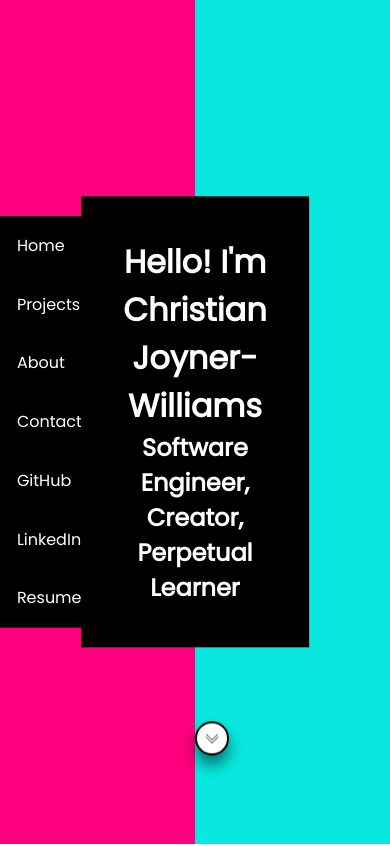
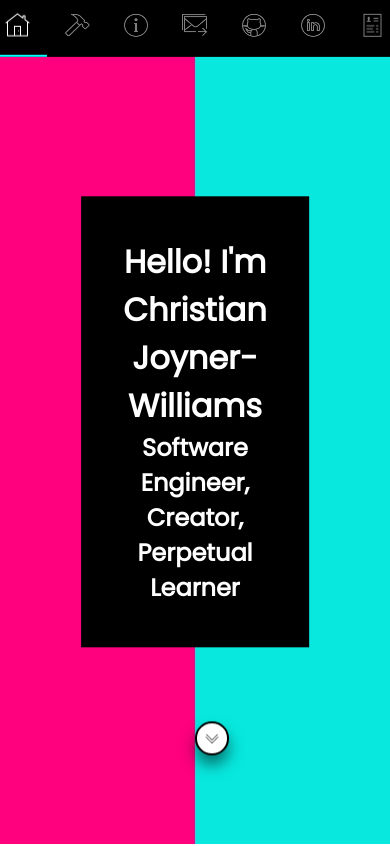
Before and after one commit to cjoynerw/portfolio, a plain HTML site: page index.html in a window 390 px wide. Shown: the top 846 px of the page. Drawn offline with Linux system fonts and the light colour scheme.

Commit message:
created mobile responsive navbar and added icons

```diff
--- a/index.html
+++ b/index.html
@@ -11,13 +11,13 @@
     <header>
         <nav>
             <ul>
-                <li><a class="home" href="#">Home</a></li>
-                <li><a class="projects" href="#">Projects</a></li>
-                <li><a class="about" href="#">About</a></li>
-                <li><a class="contact" href="#">Contact</a></li>
-                <li><a class="github" href="https://github.com/cjoynerw" target="blank">GitHub</a></li>
-                <li><a class="linkedin" href="https://www.linkedin.com/in/christian-joyner-williams/" target="blank">LinkedIn</a></li>
-                <li><a class="resume" href="#" target="blank">Resume</a></li>
+                <li><a class="home" href="#"><img src="./images/image (2).png" alt="home"></a></li>
+                <li><a class="projects" href="#"><img src="./images/image (1).png" alt="projects"></a></li>
+                <li><a class="about" href="#"><img src="./images/image (3).png" alt="about"></a></li>
+                <li><a class="contact" href="#"><img src="./images/image (6).png" alt="contact"></a></li>
+                <li><a class="github" href="https://github.com/cjoynerw" target="blank"><img src="./images/image.png" alt="github"></a></li>
+                <li><a class="linkedin" href="https://www.linkedin.com/in/christian-joyner-williams/" target="blank"><img src="./images/image (4).png" alt="linkedin"></a></li>
+                <li><a class="resume" href="#" target="blank"><img src="./images/image (5).png" alt="resume"></a></li>
             </ul>
         </nav>
     </header>
--- a/style.css
+++ b/style.css
@@ -30,18 +30,27 @@ nav ul {
 
 nav ul li a {
     text-decoration: none;
-    color: white;
+    display: flex;
+    align-items: center;
+    justify-content: center;
     padding: 2vh;
-    display: flex;
-    flex-direction: column;
+    opacity: 0.5;
+    border-right: 2px solid black;
+}
+nav ul li a:hover {
+    opacity: 1;
+    border-right: 2px solid cyan;
+}
+nav img {
+    height: 3vh;
+    width: 3vh;
 }
 a.home {
-    width: 100px;
-    background-color: black;
+    /* height: ; */
 }
-.home {
+/* .home {
 
-}
+} */
 .projects {
     background-color: black;
 }
@@ -152,9 +161,9 @@ a.home {
     max-height: 70vh;
     max-width: 70%;
 }
-.about-content {
+/* .about-content { */
     /* margin: 0 10vw 0 10vw; */
-}
+/* } */
 .tech {
     padding: 5vh 0 0 0;
 }
@@ -188,9 +197,32 @@ a.home {
     width: 500px;
 }
 
+
 /* Mobile */
 @media screen and (max-width: 1100px) {
     .big {
         display: none;
     }
+    nav {
+        position: fixed;
+        height: 1vh;
+        width: 100%;
+        top: 0%;
+        z-index: 2;
+    }
+    nav ul {
+        display: flex;
+        flex-direction: row;
+        justify-content: center;
+    }
+    nav ul li {
+    }
+    nav ul li a {
+        border-right: none;
+        border-bottom: 2px solid black;
+    }
+    nav ul li a:hover {
+        border-right: none;
+        border-bottom: 2px solid cyan;
+    }
 }
```
Also changed, not shown: images/image (1).png (added), images/image (2).png (added), images/image (3).png (added), images/image (4).png (added), images/image (5).png (added), images/image (6).png (added), images/image.png (added).
